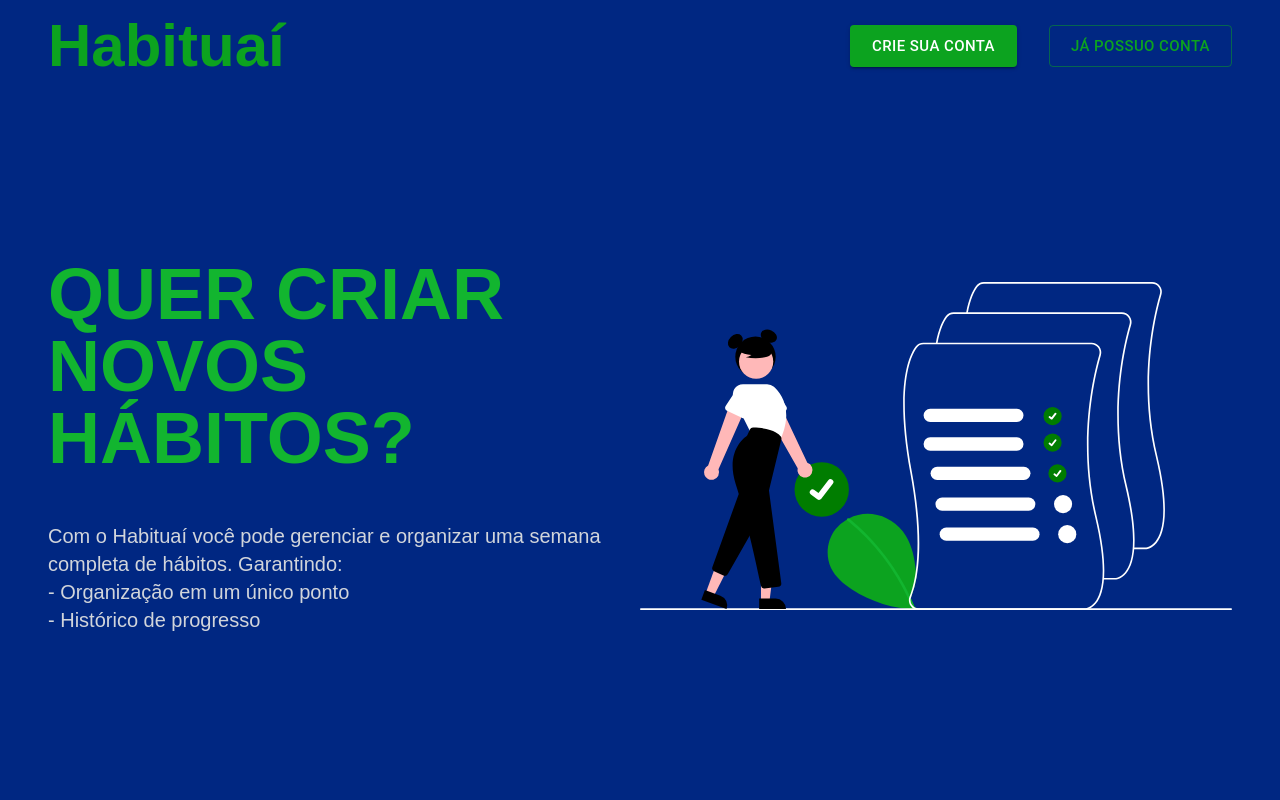
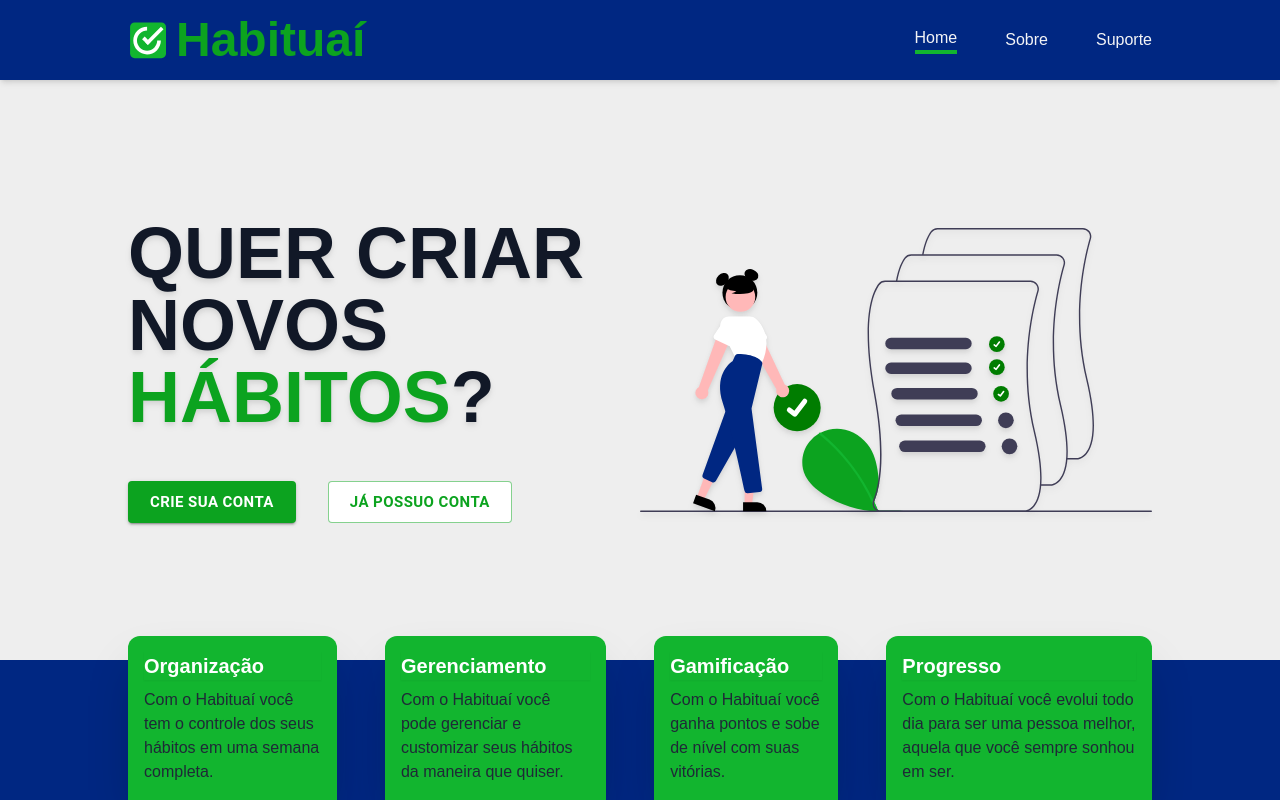
Before and after one commit to Habituai/Front, a React (Vite) app: page / in a window 1280 px wide. Built offline with nearby package versions, Linux system fonts and the light colour scheme; no server answers.

Commit message:
adjust home

```diff
--- a/src/pages/Home.jsx
+++ b/src/pages/Home.jsx
@@ -1,58 +1,105 @@
 import { Button } from "@mui/material";
 import { Link } from "react-router-dom";
+import checkBoxIcon from "../assets/images/checkbox.svg";
 import toDoImage from "../assets/images/todo.svg";
 
 function Home() {
     return (
-        <section className="w-full h-screen flex flex-col px-12 bg-primaryDark">
-            <header className="w-full flex justify-between py-4">
-                <h1 className="text-6xl text-secondaryLight font-bold">
+        <section className="w-full h-screen flex flex-col">
+            <header className="w-full flex justify-between py-4 px-32 bg-primaryDark shadow-md">
+                <h1 className="flex items-center gap-2 text-5xl text-secondaryLight font-bold">
+                    <img src={checkBoxIcon} alt="logo" className="w-10 h-10" />
                     Habituaí
                 </h1>
 
-                {/* <nav className="flex justify-between items-center gap-8">
-                    <span className="text-md text-gray-200 hover:text-gray-400 cursor-pointer">
+                <nav className="flex items-center gap-12 text-gray-100">
+                    <span className="cursor-pointer hover:text-gray-200 border-b-4 border-secondaryExtraLight">
+                        Home
+                    </span>
+                    <span className="cursor-pointer hover:text-gray-200">
                         Sobre
                     </span>
-
-                    <span className="text-md text-gray-200 hover:text-gray-400 cursor-pointer">
-                        Desenvolvedores
+                    <span className="cursor-pointer hover:text-gray-200">
+                        Suporte
                     </span>
-                </nav> */}
-
-                <nav className="flex justify-between items-center gap-8">
-                    <Link to="/sign-up">
-                        <Button variant="contained" color="bom" size="large">
-                            Crie sua conta
-                        </Button>
-                    </Link>
-                    <Link to="/sign-in">
-                        <Button variant="outlined" color="bom" size="large">
-                            Já possuo conta
-                        </Button>
-                    </Link>
                 </nav>
             </header>
 
-            <div className="w-full h-full flex justify-center items-center">
+            <div className="w-full h-full flex justify-center items-center px-32">
                 <div className="w-full flex flex-1 flex-col">
-                    <h3 className="text-secondaryExtraLight font-bold text-7xl mb-12">
-                        QUER CRIAR NOVOS HÁBITOS?
+                    <h3 className="text-gray-900 font-bold text-7xl mb-12 drop-shadow-md">
+                        QUER CRIAR NOVOS{" "}
+                        <span className="text-secondaryLight">HÁBITOS</span>?
                     </h3>
 
-                    <p className="text-gray-300 text-xl">
-                        Com o Habituaí você pode gerenciar e organizar uma
-                        semana completa de hábitos. Garantindo:
-                    </p>
-
-                    <ul className="text-gray-300 text-xl">
-                        <li>- Organização em um único ponto</li>
-                        <li>- Histórico de progresso</li>
-                    </ul>
+                    <div className="flex items-center gap-8">
+                        <Link to="/sign-up">
+                            <Button
+                                variant="contained"
+                                color="bom"
+                                size="large"
+                                sx={{ fontWeight: "bold" }}
+                            >
+                                Crie sua conta
+                            </Button>
+                        </Link>
+                        <Link to="/sign-in">
+                            <Button
+                                variant="outlined"
+                                color="bom"
+                                size="large"
+                                sx={{ background: "#FFF", fontWeight: "bold" }}
+                            >
+                                Já possuo conta
+                            </Button>
+                        </Link>
+                    </div>
                 </div>
 
                 <div className="w-full flex flex-1 flex-col">
-                    <img src={toDoImage} />
+                    <img src={toDoImage} className="drop-shadow-md" />
+                </div>
+            </div>
+
+            <div className="w-full flex gap-12 bg-primaryDark px-32">
+                <div className="bg-secondaryExtraLight flex flex-col gap-2 p-4 max-w-[380px] mt-[-24px] shadow-2xl rounded-t-xl">
+                    <h4 className="text-white shadow-sm font-bold text-xl">
+                        Organização
+                    </h4>
+                    <p className="text-gray-800 text-md">
+                        Com o Habituaí você tem o controle dos seus hábitos em
+                        uma semana completa.
+                    </p>
+                </div>
+
+                <div className="bg-secondaryExtraLight flex flex-col gap-2 p-4 max-w-[380px] mt-[-24px] shadow-2xl rounded-t-xl">
+                    <h4 className="text-white shadow-sm font-bold text-xl">
+                        Gerenciamento
+                    </h4>
+                    <p className="text-gray-800 text-md">
+                        Com o Habituaí você pode gerenciar e customizar seus
+                        hábitos da maneira que quiser.
+                    </p>
+                </div>
+
+                <div className="bg-secondaryExtraLight flex flex-col gap-2 p-4 max-w-[380px] mt-[-24px] shadow-2xl rounded-t-xl">
+                    <h4 className="text-white shadow-sm font-bold text-xl">
+                        Gamificação
+                    </h4>
+                    <p className="text-gray-800 text-md">
+                        Com o Habituaí você ganha pontos e sobe de nível com
+                        suas vitórias.
+                    </p>
+                </div>
+
+                <div className="bg-secondaryExtraLight flex flex-col gap-2 p-4 max-w-[380px] mt-[-24px] shadow-2xl rounded-t-xl">
+                    <h4 className="text-white shadow-sm font-bold text-xl">
+                        Progresso
+                    </h4>
+                    <p className="text-gray-800 text-md">
+                        Com o Habituaí você evolui todo dia para ser uma pessoa
+                        melhor, aquela que você sempre sonhou em ser.
+                    </p>
                 </div>
             </div>
         </section>
```
Also changed, not shown: src/assets/images/checkbox.svg (added), src/assets/images/todo.svg.
